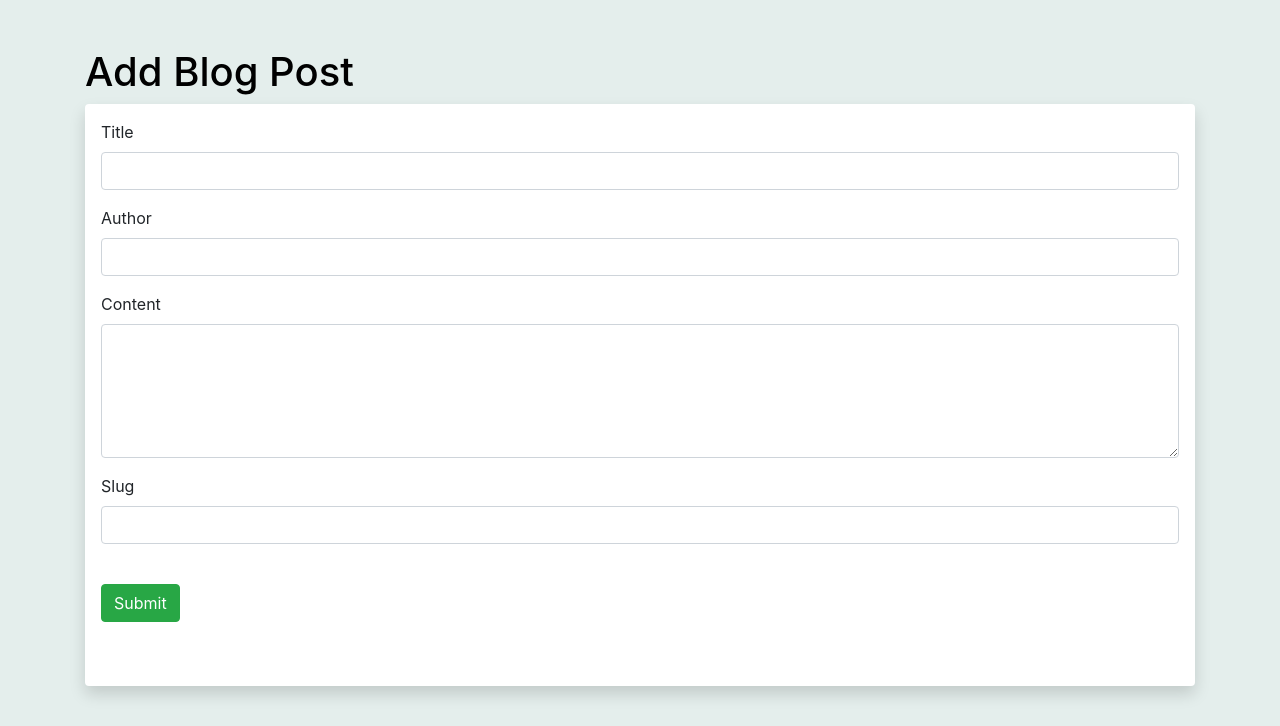
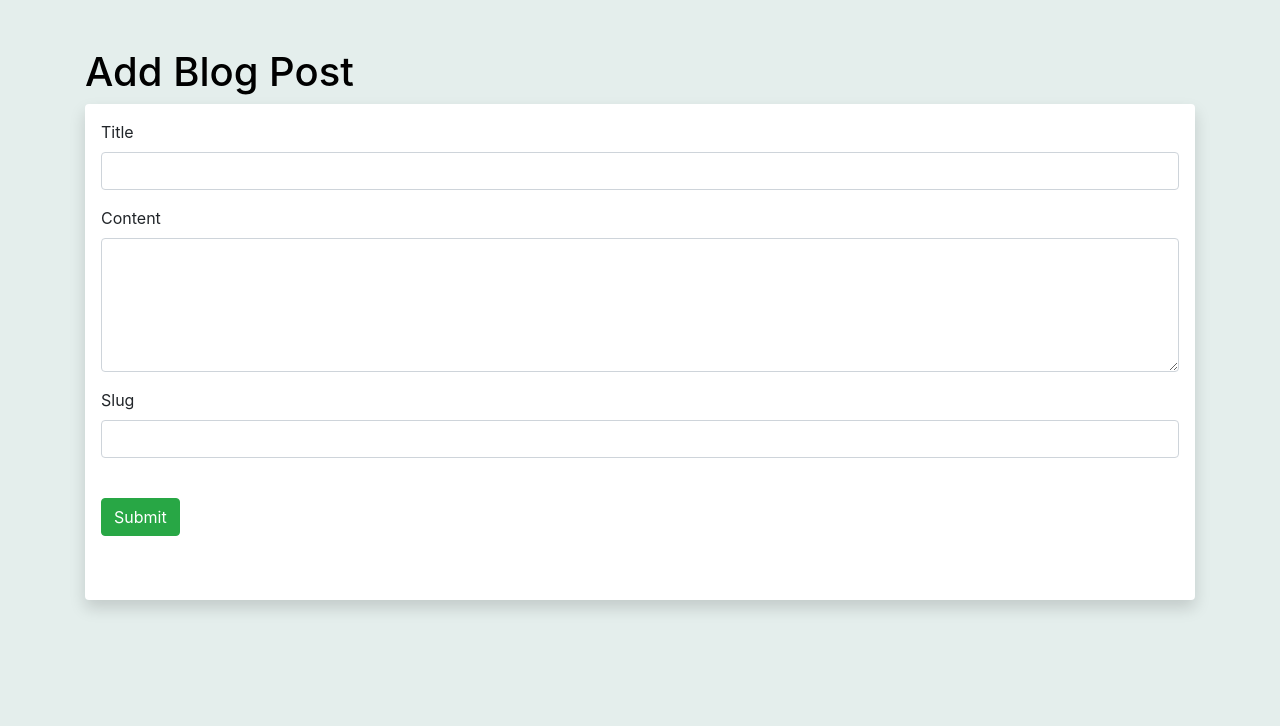
Before and after one commit to SaberHardy/FlaskBlogger, a Flask app: page /add_post in a window 1280 px wide. Shown: the part 56-782 px from the top of the page. Run offline with Flask 3, Linux system fonts and the light colour scheme; the visitor is signed in with stand-in values (Sample User, id 1); some libraries are stand-ins or nearby versions.

Commit message:
relationship user->posts

```diff
--- a/app.py
+++ b/app.py
@@ -96,9 +96,10 @@ class Posts(db.Model):
     id = db.Column(db.Integer, primary_key=True)
     title = db.Column(db.String(255))
     content = db.Column(db.Text)
-    author = db.Column(db.String(255))
+    # author = db.Column(db.String(255))
     date_posted = db.Column(db.DateTime, default=datetime.utcnow)
     slug = db.Column(db.String(255))
+    poster_id = db.Column(db.Integer, db.ForeignKey('users.id'))
 
 
 class Users(db.Model, UserMixin):
@@ -109,6 +110,7 @@ class Users(db.Model, UserMixin):
     school_study = db.Column(db.String(300))
     date_added = db.Column(db.DateTime, default=datetime.utcnow)
     password_hash = db.Column(db.String(128))
+    posts = db.relationship('Posts', backref='poster')
 
     @property
     def password(self):
@@ -304,10 +306,13 @@ def add_post():
     flag = 'Create'
     form = PostForm()
     if form.validate_on_submit():
+        poster = current_user.id
         post = Posts(title=form.title.data,
                      content=form.content.data,
-                     author=form.author.data,
-                     slug=form.slug.data)
+                     # author=form.author.data,
+                     slug=form.slug.data,
+                     poster_id = poster
+                     )
 
         form.title.data = ''
         form.content.data = ''
@@ -345,7 +350,7 @@ def edit_post(id):
     if form.validate_on_submit():
         post_edit.title = form.title.data
         post_edit.content = form.content.data
-        post_edit.author = form.author.data
+        # post_edit.author = form.author.data
         post_edit.slug = form.slug.data
 
         db.session.add(post_edit)
@@ -356,7 +361,7 @@ def edit_post(id):
 
     form.title.data = post_edit.title
     form.content.data = post_edit.content
-    form.author.data = post_edit.author
+    # form.author.data = post_edit.author
     form.slug.data = post_edit.slug
 
     return render_template('blog/add_post.html', form=form, flag=flag)
--- a/forms.py
+++ b/forms.py
@@ -31,7 +31,7 @@ class PasswordForm(FlaskForm):
 class PostForm(FlaskForm):
     title = StringField("Title", validators=[DataRequired()])
     content = StringField("Content", validators=[DataRequired()], widget=TextArea())
-    author = StringField("Author", validators=[DataRequired()])
+    author = StringField("Author")
     slug = StringField("Slug", validators=[DataRequired()])
     submit = SubmitField()
 
--- a/templates/blog/add_post.html
+++ b/templates/blog/add_post.html
@@ -19,8 +19,8 @@
                 {{ form.title.label(class="form-label") }}
                 {{ form.title(class="form-control mb-3") }}
 
-                {{ form.author.label(class="form-label") }}
-                {{ form.author(class="form-control mb-3") }}
+{#                {{ form.author.label(class="form-label") }}#}
+{#                {{ form.author(class="form-control mb-3") }}#}
 
                 {{ form.content.label(class="form-label") }}
                 {{ form.content(class="form-control mb-3", rows="5") }}
--- a/templates/blog/all_posts.html
+++ b/templates/blog/all_posts.html
@@ -17,7 +17,7 @@
                     <p class="card-text">{{ post.content }}</p>
                     <a href="#">Read More</a>
                     <br>
-                    <small class="card-title">By: {{ post.author }}</small><br>
+                    <small class="card-title">By: {{ post.poster.name }}</small><br>
                     <small class="card-text float-right">Created On: {{ post.date_posted }}</small>
                 </div>
             </div>
--- a/templates/blog/post_detail.html
+++ b/templates/blog/post_detail.html
@@ -9,7 +9,7 @@
                 <p class="card-text">{{ get_post.content }}</p>
                 <a href="#">Read More</a>
                 <br>
-                <small class="card-title">By: {{ get_post.author }}</small><br>
+                <small class="card-title">By: {{ get_post.poster.name }}</small><br>
                 <small class="card-text float-right">Created On: {{ get_post.date_posted }}</small>
             </div>
         </div>
```
